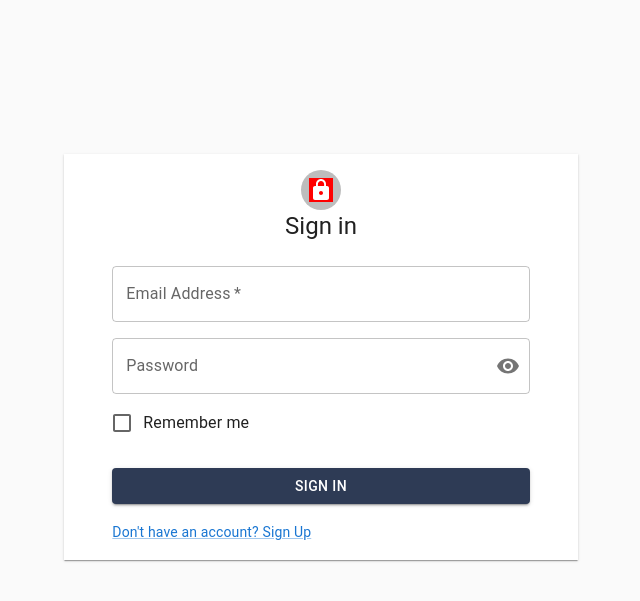
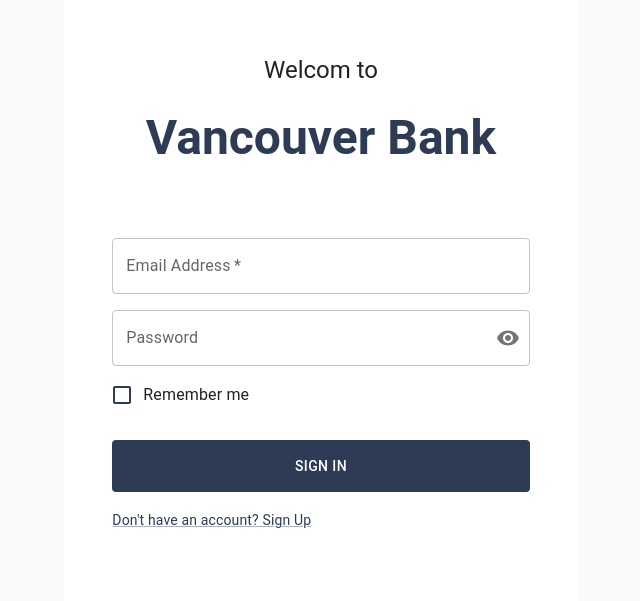
Before and after one commit to we-succeed/vb, a React (Create React App) app in the folder client/: page /login in a window 1280 px wide. Shown: the part 131-732 px from the top of the page, without its empty margins (319-959 px from the left). Built offline with nearby package versions, Linux system fonts and the light colour scheme.

Commit message:
finished stying login page

```diff
--- a/client/src/components/shared-forms/VBButton.js
+++ b/client/src/components/shared-forms/VBButton.js
@@ -12,9 +12,11 @@ const VBButton = (props) => {
                     mt: 3,
                     mb: 2,
                     background:'#2e3b55',
+                    padding: '14px',
                     '&:hover': {
-                        background: '#2b41cd'
-                    }
+                        background: '#394A6A'
+                    },
+                    boxShadow:'none'
                     }}
                 onClick={props.onClick}
             >
--- a/client/src/pages/Login.js
+++ b/client/src/pages/Login.js
@@ -1,17 +1,15 @@
-import * as React from 'react';
+import { makeStyles } from "@material-ui/core/styles";
+import { Checkbox, CssBaseline, FormControlLabel, Grid, Paper, Typography } from '@mui/material';
 import Link from '@mui/material/Link';
 import axios from "axios";
+import * as React from 'react';
 import { useEffect, useState } from "react";
 import { useNavigate } from 'react-router-dom';
 import SnackbarAlert from "../components/shared-dialog/SnackbarAlert";
+import VBButton from "../components/shared-forms/VBButton";
 import VBInputField from "../components/shared-forms/VBInputField";
-import PageTitle from "../components/shared-forms/PageTitle";
-import VBButton from "../components/shared-forms/VBButton";
 import { API_AUTH } from '../utils/APIs';
 import { Forms } from "../utils/Forms";
-import { Avatar, Checkbox, CssBaseline, FormControlLabel, Grid, Paper } from '@mui/material';
-import LockIcon from '@mui/icons-material/Lock';
-import { makeStyles } from "@material-ui/core/styles";
 
 const initialAlert = {
     open: false,
@@ -29,10 +27,10 @@ const useStyles = makeStyles((theme) => ({
             theme.palette.type === "light"
                 ? theme.palette.grey[50]
                 : theme.palette.grey[900],
-
         display: "flex",
         alignItems: "center",
-        justifyContent: "center"
+        justifyContent: "center",
+        marginTop: '-64px'
     },
     size: {
         display: "flex",
@@ -40,16 +38,11 @@ const useStyles = makeStyles((theme) => ({
         alignItems: "center",
         justifyContent: "center"
     },
-
     paper: {
-        margin: theme.spacing(2, 6),
+        margin: theme.spacing(10, 6),
         display: "flex",
         flexDirection: "column",
         alignItems: "center"
-    },
-    avatar: {
-        margin: theme.spacing(0),
-        backgroundColor: theme.palette.secondary.main
     },
     form: {
         width: "100%", // Fix IE 11 issue.
@@ -57,6 +50,13 @@ const useStyles = makeStyles((theme) => ({
     },
     submit: {
         margin: theme.spacing(3, 0, 2)
+    },
+    name: {
+        fontWeight: '600 !important',
+        color: '#2e3b55'
+    },
+    checkbox: {
+        color: '#2e3b55!important'
     }
 }));
 
@@ -94,6 +94,7 @@ const Login = () => {
 
     const classes = useStyles();
 
+
     return (
         <Grid container component="main" className={classes.root}>
             <CssBaseline />
@@ -106,28 +107,29 @@ const Login = () => {
                 component={Paper}
                 elevation={1}
                 square
+                boxShadow={0}
             >
                 <div className={classes.paper}>
-                    <Avatar className={classes.avatar}>
-                        <LockIcon sx={{background:'red'}}/>
-                    </Avatar>
-                    <PageTitle title="Sign in" />
+                    <Typography component="h1" variant="h5" gutterBottom mb={3}>
+                        Welcom to
+                    </Typography>
+                    <Typography className={classes.name} variant="h3" fontStyle='antialiased' mb={7}>Vancouver Bank</Typography>
                     <form className={classes.form} noValidate>
                         {Forms.Login.schema.map((form, idx) => (
                             <VBInputField key={idx} form={form} data={data} cb={PageCallBack} />
                         ))}
                         <Grid>
-                        <FormControlLabel
-                            control={<Checkbox value="remember" color="primary" />}
-                            label="Remember me"
-                        />
+                            <FormControlLabel
+                                control={<Checkbox value="remember" className={classes.checkbox} />}
+                                label="Remember me"
+                            />
                         </Grid>
                         <Grid>
-                        <VBButton title="Sign In" fullWidth onClick={handleSubmit} />
+                            <VBButton title="Sign In" fullWidth onClick={handleSubmit} />
                         </Grid>
                         <Grid container>
                             <Grid item>
-                                <Link href="/client/src/pages/SignUp" variant="body2">
+                                <Link href="/client/src/pages/SignUp" variant="body2" color='#2e3b55'>
                                     Don't have an account? Sign Up
                                 </Link>
                             </Grid>
```
Also changed, not shown: client/src/components/commons/MenuAppBar.js (+9 -9 lines).
